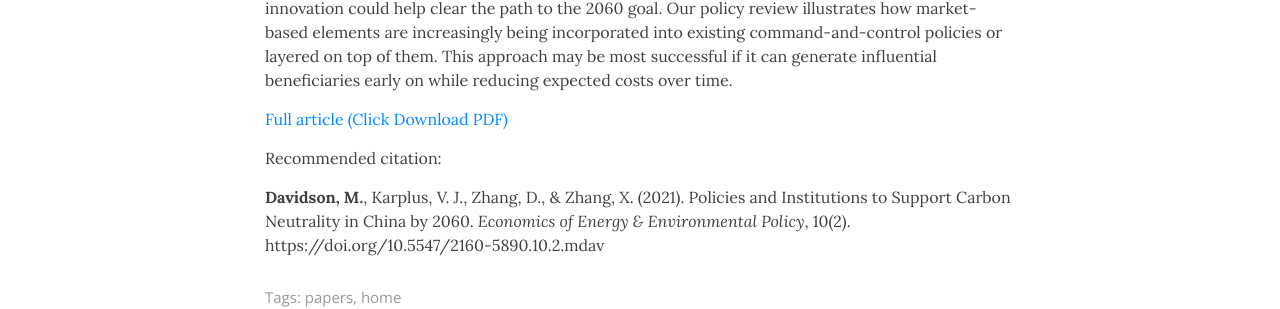
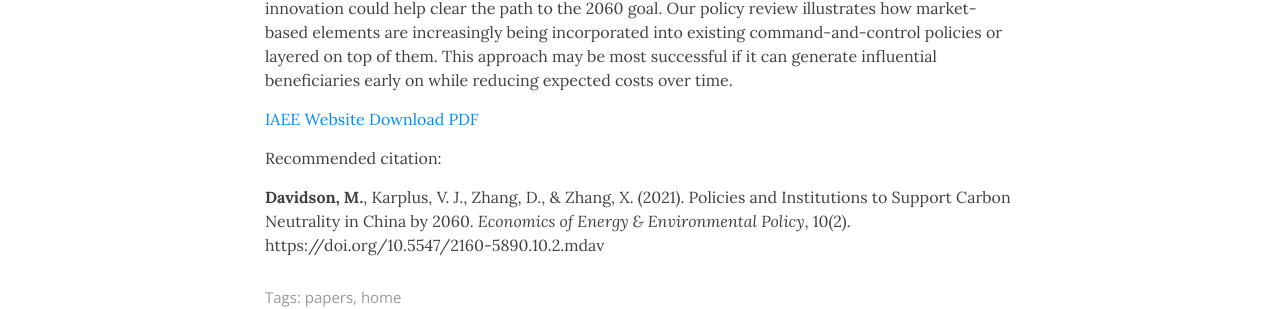
Before and after one commit to east-winds/east-winds.github.io, a Jekyll site: the page built from _posts/2021-08-24-policies-institutions-china-carbon-neutrality.md, in a window 1280 px wide and 1276 px high. Shown: the part 513-822 px from the top of the window. Built offline with Jekyll 4.4.1, drawn with Linux system fonts in a browser that asks for light colours; nearby versions of some CDN libraries.

Commit message:
Update carbon neutrality paper

```diff
--- a/_posts/2021-08-24-policies-institutions-china-carbon-neutrality.md
+++ b/_posts/2021-08-24-policies-institutions-china-carbon-neutrality.md
@@ -9,8 +9,8 @@
 
 China's leadership has announced its aim to achieve carbon neutrality at the national level by 2060. Recent statements clarify that the country's pledge applies to all greenhouse gases. This review examines the extent to which current policies and institutions would need to evolve to support deep decarbonization in the world's largest emitting nation. First, we describe the landscape of policies related to climate change mitigation, focusing on planning targets, command-and-control policies, and market-based instruments. Second, we discuss the institutional landscape in the energy sector and identify changes that could improve the effectiveness of climate policies. Third and finally, we discuss how international action in the realms of climate negotiations, trade, and technological innovation could help clear the path to the 2060 goal. Our policy review illustrates how market-based elements are increasingly being incorporated into existing command-and-control policies or layered on top of them. This approach may be most successful if it can generate influential beneficiaries early on while reducing expected costs over time.
 
-[Full article (Click Download PDF)](http://www.iaee.org/en/publications/eeeparticle.aspx?id=377)
-
+[IAEE Website](http://www.iaee.org/en/publications/eeeparticle.aspx?id=377)
+[Download PDF](https://drive.google.com/file/d/1SeFso2cwPvChsRYhlE9h0eYJkvnFyd7V/view?usp=sharing)
 
 Recommended citation:
 
```
